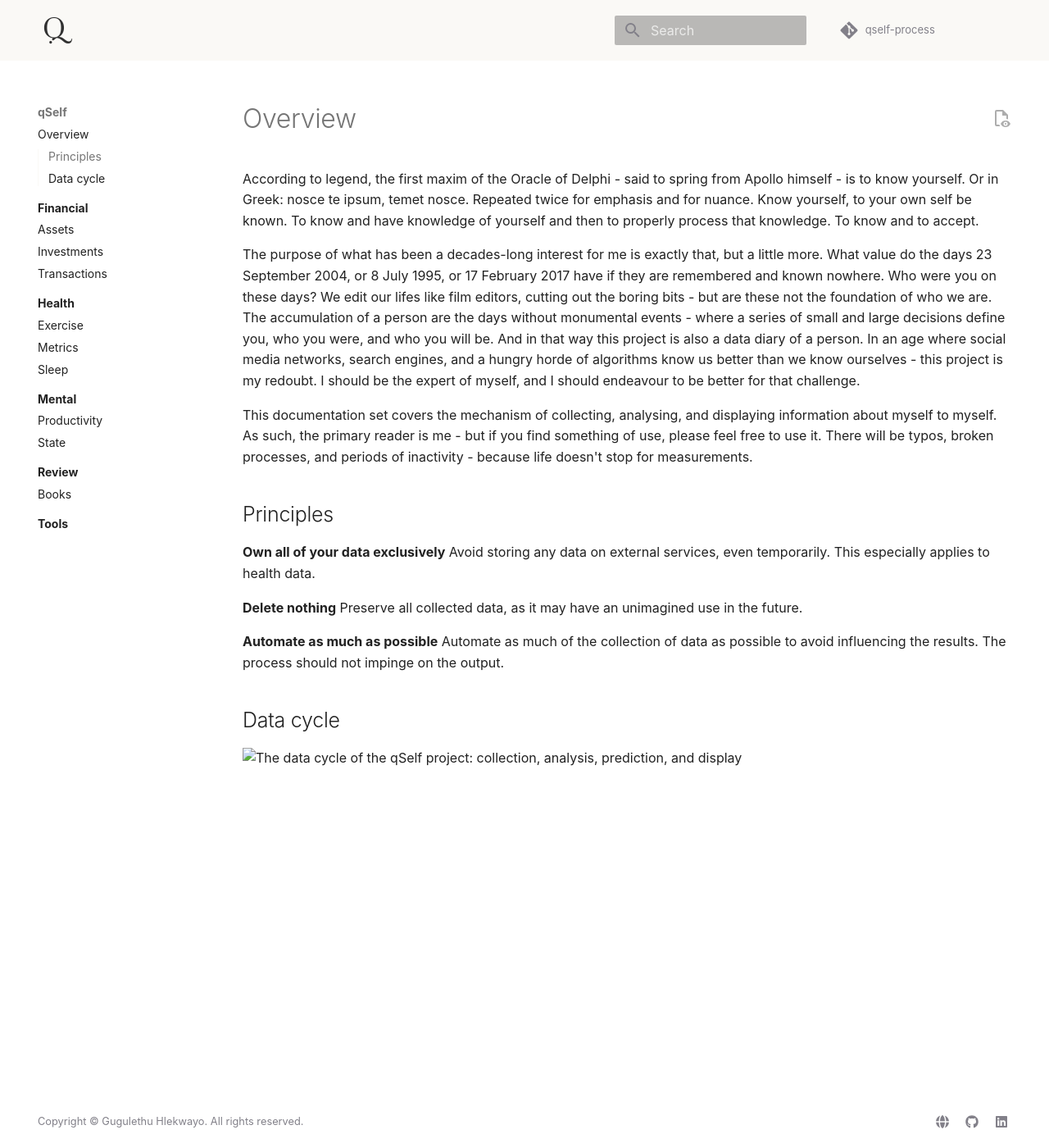
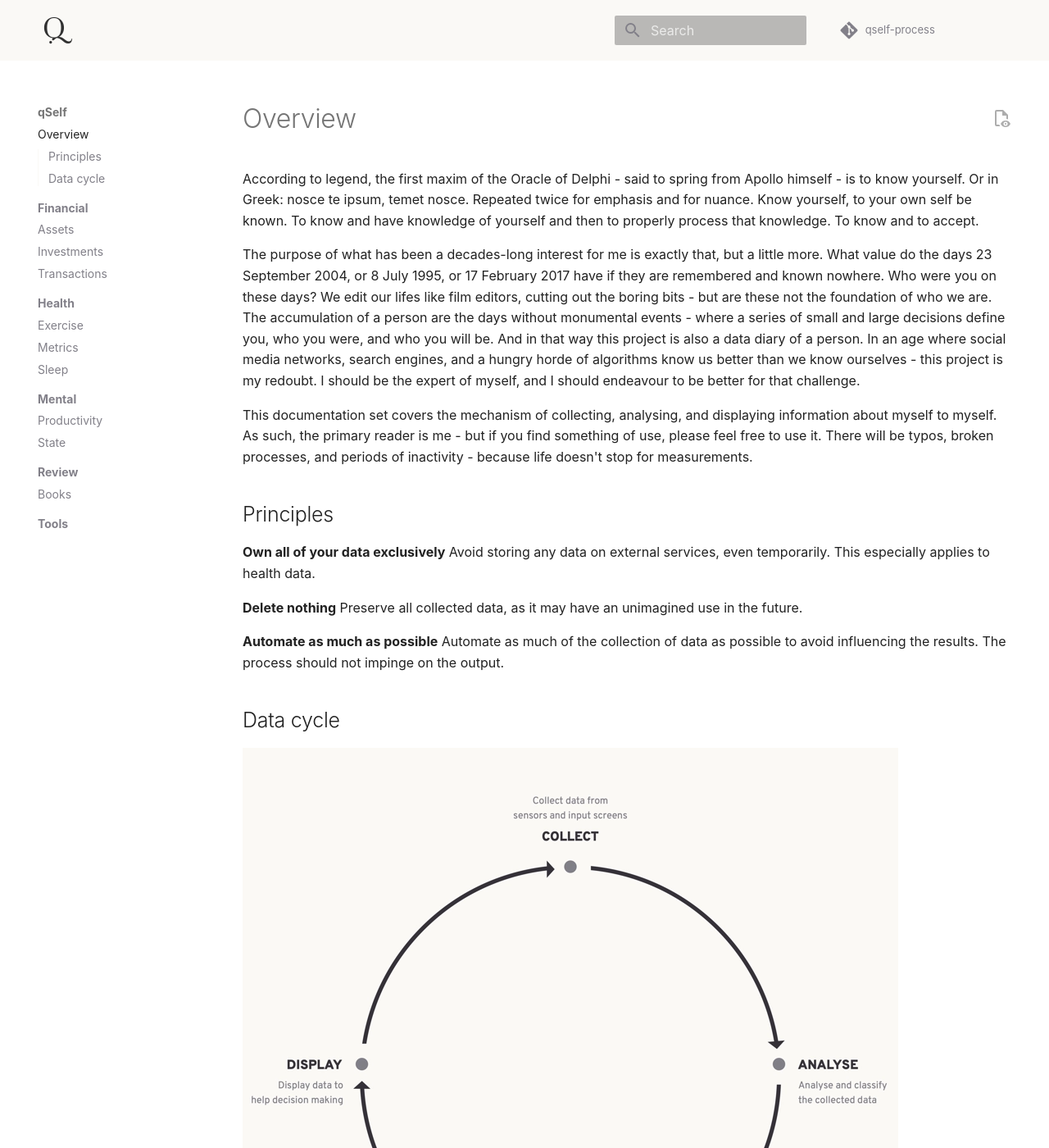
Before and after one commit to gugulet-hu/qself-docs, an MkDocs documentation site: the page built from docs/index.md, in a window 1280 px wide and 1400 px high. Shown: the whole window at 82% size. Built offline with MkDocs 1.6.1 and Material for MkDocs 9.7.7, drawn with Linux system fonts in a browser that asks for light colours; some web fonts are replaced; comment, search, counter and statistics services are not loaded.

Commit message:
Upload data cylce image and make links more distinctive.

```diff
--- a/docs/stylesheets/g-theme-min.css
+++ b/docs/stylesheets/g-theme-min.css
@@ -1 +1 @@
-:root{--md-primary-fg-color:#FAF9F6;--md-primary-fg-color--light:#FAF9F6;--md-primary-fg-color--dark:#323036;--md-primary-bg-color:#828089;--md-footer-bg-color:#FFFF;}[data-md-color-accent=indigo]{--md-primary-fg-color:#FAF9F6;--md-primary-fg-color--light:var(--md-primary-bg-color);--md-primary-fg-color--dark:var(--md-primary-fg-color--dark);--md-accent-fg-color:#CECCD2;}.md-header--shadow{box-shadow:none;}.md-header__button.md-logo img,.md-header__button.md-logo svg{height:2.5rem;}.md-header__topic:first-child{display:none;}.md-typeset a,.md-nav__item .md-nav__link--active{color:var(--md-primary-fg-color--dark);}.md-typeset a:focus,.md-typeset a:hover{text-decoration:underline;}.md-nav__link:focus,.md-nav__link:hover,.md-typeset .headerlink:focus,.md-typeset .headerlink:hover,.md-typeset:target>.headerlink{color:var(--md-primary-bg-color);}html .md-footer-meta.md-typeset a,.md-copyright__highlight{color:var(--md-primary-bg-color);}html .md-footer-meta.md-typeset a:hover,html .md-footer-meta.md-typeset a:focus{color:var(--md-primary-fg-color--dark);}.md-footer,.md-footer-meta{background-color:white;color:var(--md-primary-bg-color);}
+:root{--md-primary-fg-color:#FAF9F6;--md-primary-fg-color--light:#FAF9F6;--md-primary-fg-color--dark:#323036;--md-primary-bg-color:#828089;--md-footer-bg-color:#FFFF;}[data-md-color-accent=indigo]{--md-primary-fg-color:#FAF9F6;--md-primary-fg-color--light:var(--md-primary-bg-color);--md-primary-fg-color--dark:var(--md-primary-fg-color--dark);--md-accent-fg-color:#CECCD2;}a{color:var(--md-primary-bg-color);}.md-header--shadow{box-shadow:none;}.md-header__button.md-logo img,.md-header__button.md-logo svg{height:2.5rem;}.md-header__topic:first-child{display:none;}.md-typeset a,.md-nav__item .md-nav__link--active{color:var(--md-primary-fg-color--dark);}.md-typeset a:focus,.md-typeset a:hover{text-decoration:underline;}.md-nav__link:focus,.md-nav__link:hover,.md-typeset .headerlink:focus,.md-typeset .headerlink:hover,.md-typeset:target>.headerlink{color:var(--md-primary-bg-color);}html .md-footer-meta.md-typeset a,.md-copyright__highlight{color:var(--md-primary-bg-color);}html .md-footer-meta.md-typeset a:hover,html .md-footer-meta.md-typeset a:focus{color:var(--md-primary-fg-color--dark);}.md-footer,.md-footer-meta{background-color:white;color:var(--md-primary-bg-color);}
--- a/docs/stylesheets/g-theme.css
+++ b/docs/stylesheets/g-theme.css
@@ -15,7 +15,11 @@
         --md-accent-fg-color: #CECCD2;
 }
 
-/* Remove the sahdow under the header */
+a {
+        color: var(--md-primary-bg-color);
+}
+
+/* Remove the shadow under the header */
 .md-header--shadow {
         box-shadow: none;
 }
```
Also changed, not shown: docs/assets/data-cycle-800x800.webp (added).
